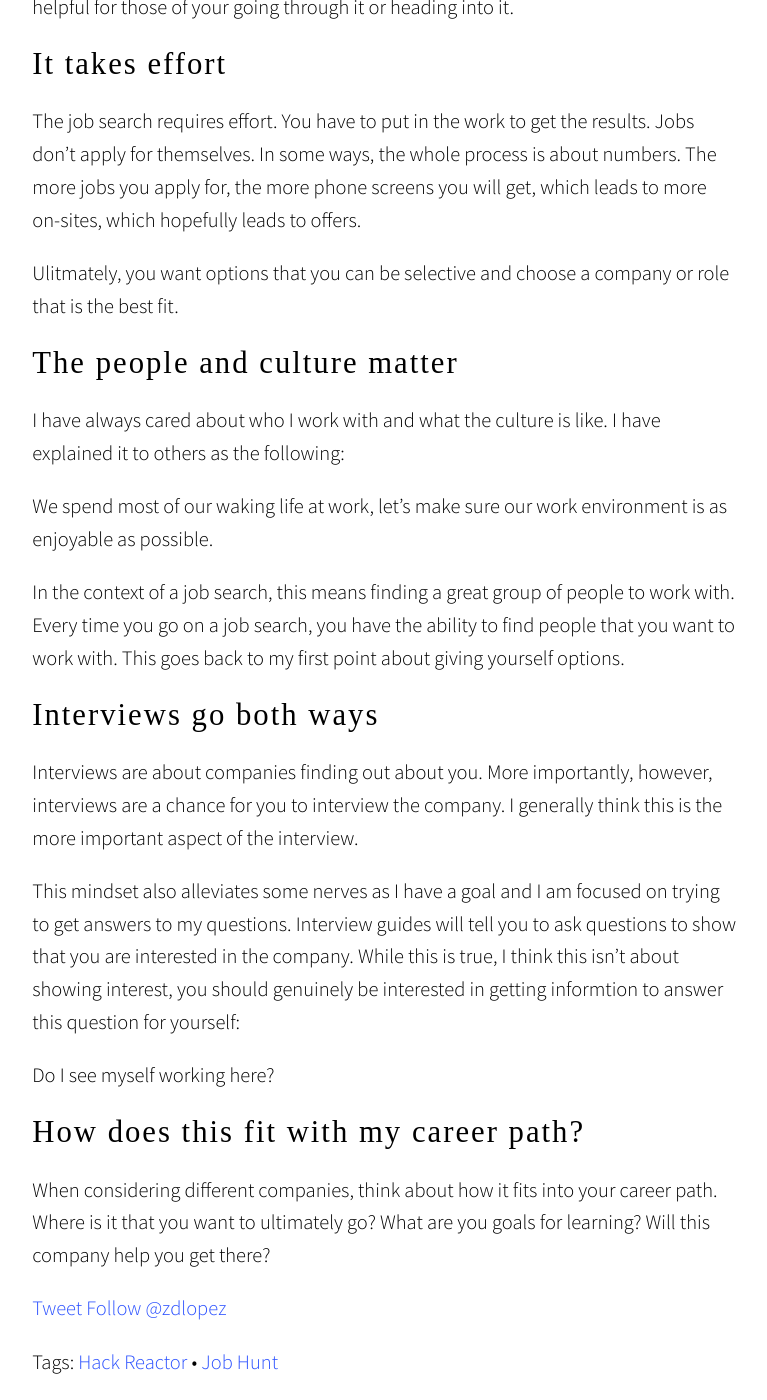
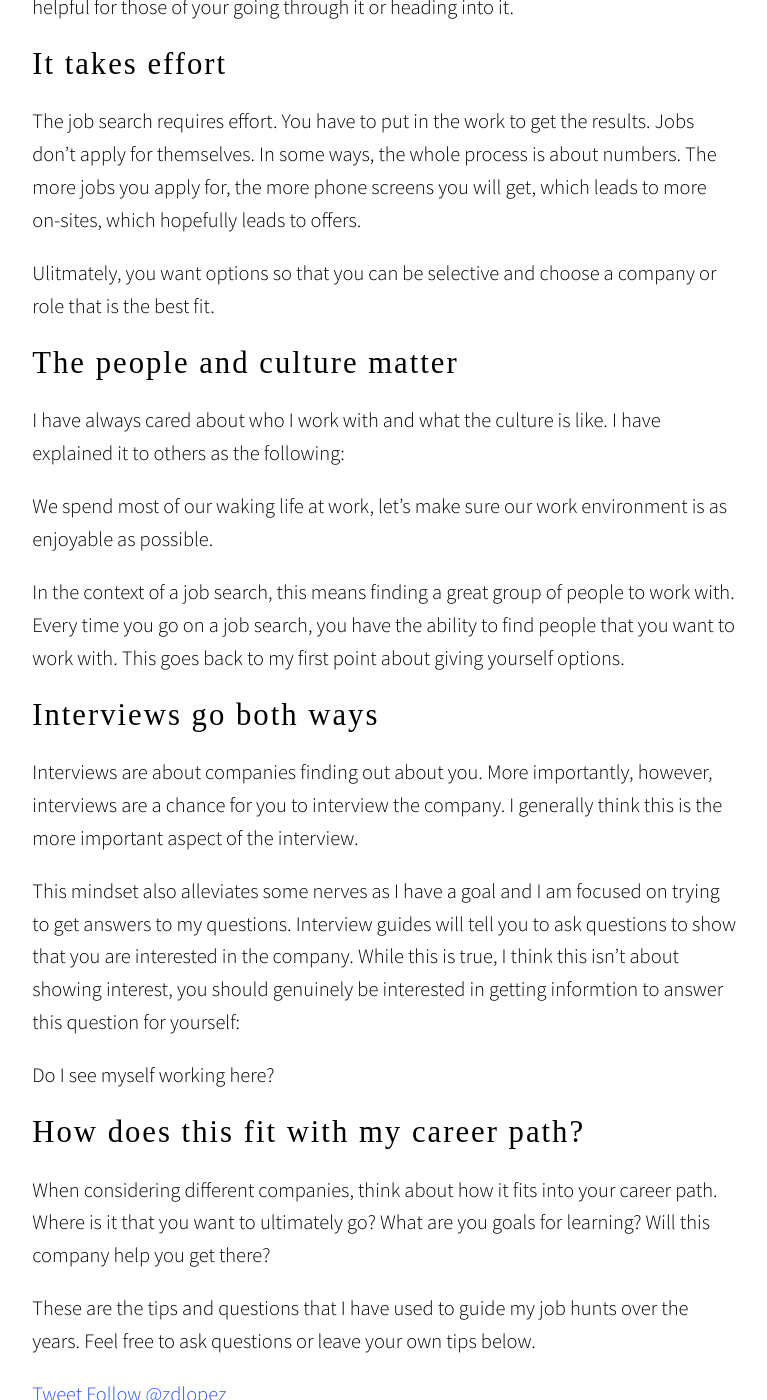
Before and after one commit to zdlopez/zdlopez.github.io, a Jekyll site: the page built from _posts/2015-4-13-Job Hunt is Over.md, in a window 1280 px wide and 1400 px high, scrolled down 540 px. Shown: the whole window, without its empty margins (255-1022 px from the left). Built offline with Jekyll 4.4.1, drawn with Linux system fonts in a browser that asks for light colours; nearby versions of some CDN libraries; some web fonts are replaced; comment, search, counter and statistics services are not loaded.

Commit message:
job hunt over 2

```diff
--- a/_posts/2015-4-13-Job Hunt is Over.md
+++ b/_posts/2015-4-13-Job Hunt is Over.md
@@ -14,7 +14,7 @@ Here are the things that I have learned through the job hunt process.  Hopefully
 
 The job search requires effort.  You have to put in the work to get the results.  Jobs don't apply for themselves.  In some ways, the whole process is about numbers.  The more jobs you apply for, the more phone screens you will get, which leads to more on-sites, which hopefully leads to offers.
 
-Ulitmately, you want options that you can be selective and choose a company or role that is the best fit.
+Ulitmately, you want options so that you can be selective and choose a company or role that is the best fit.
 
 ## The people and culture matter
 
@@ -35,3 +35,5 @@ Do I see myself working here?
 ## How does this fit with my career path?
 
 When considering different companies, think about how it fits into your career path.  Where is it that you want to ultimately go?  What are you goals for learning?  Will this company help you get there?
+
+These are the tips and questions that I have used to guide my job hunts over the years.  Feel free to ask questions or leave your own tips below.
```
